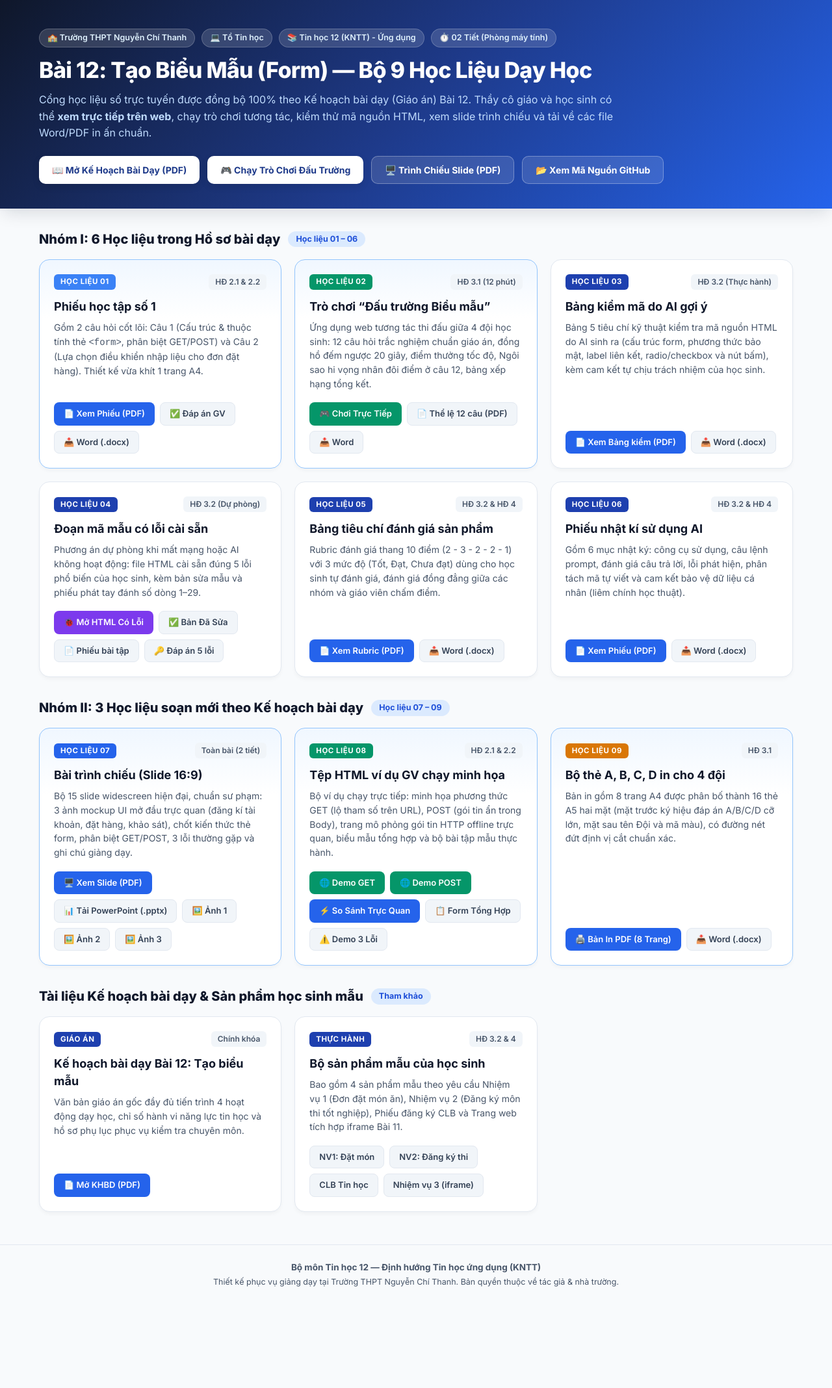
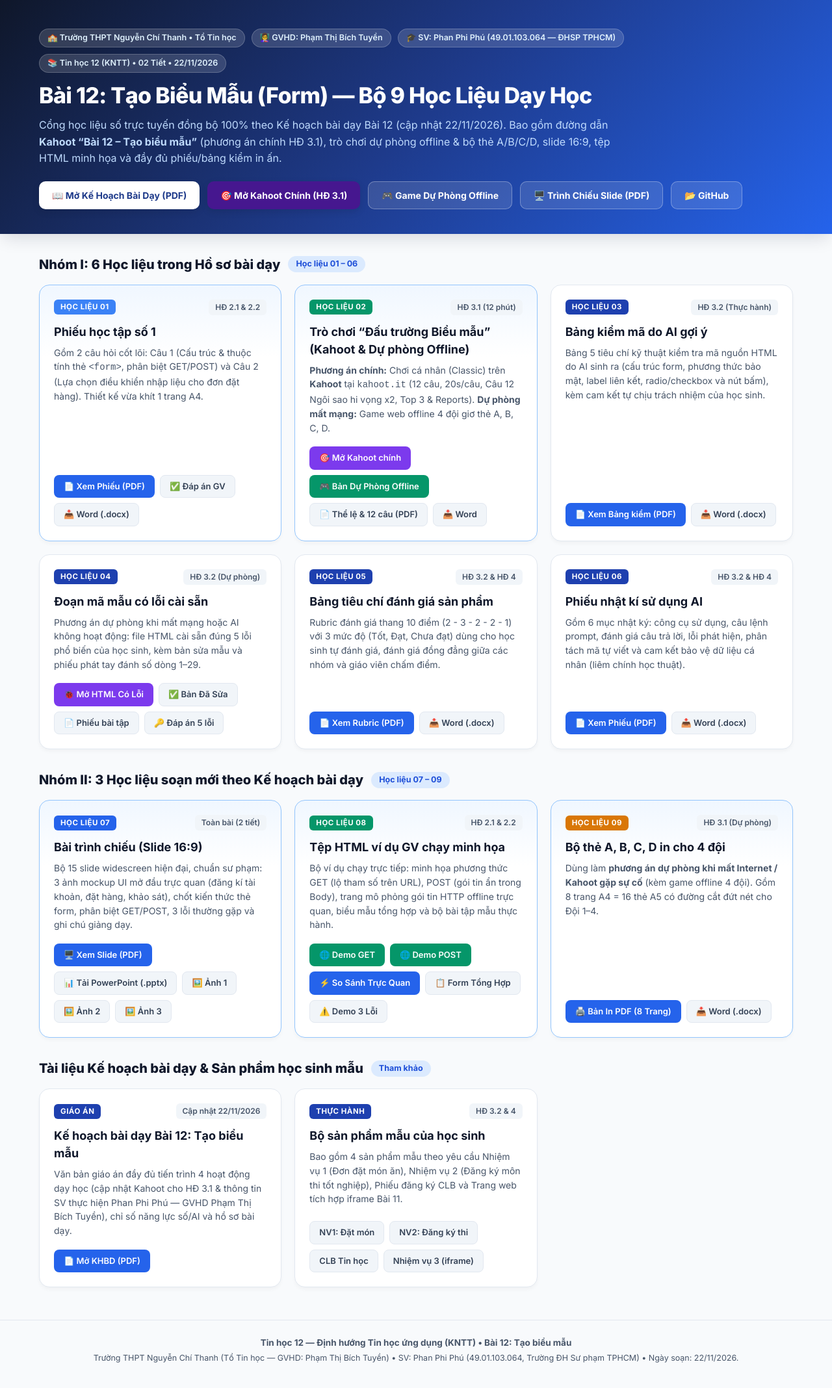
Before and after one commit to toiyeutinhoc238-sudo/khbd_bai_12, a plain HTML site: page index.html in a window 1280 px wide. Shown: the whole page at 65% size. Before the commit the page ends 2043 px from the top, so only its background shows below. Drawn offline with Linux system fonts and the light colour scheme.

Commit message:
Dong bo toan bo hoc lieu theo KHBD Bai 12 cap nhat 22/11/2026 (Kahoot HD 3.1 + thong tin GVHD/SV)

```diff
--- a/index.html
+++ b/index.html
@@ -336,20 +336,21 @@
   <header>
     <div class="container">
       <div class="badge-bar">
-        <span class="badge">🏫 Trường THPT Nguyễn Chí Thanh</span>
-        <span class="badge">💻 Tổ Tin học</span>
-        <span class="badge">📚 Tin học 12 (KNTT) - Ứng dụng</span>
-        <span class="badge">⏱️ 02 Tiết (Phòng máy tính)</span>
+        <span class="badge">🏫 Trường THPT Nguyễn Chí Thanh • Tổ Tin học</span>
+        <span class="badge">👩‍🏫 GVHD: Phạm Thị Bích Tuyền</span>
+        <span class="badge">🎓 SV: Phan Phi Phú (49.01.103.064 — ĐHSP TPHCM)</span>
+        <span class="badge">📚 Tin học 12 (KNTT) • 02 Tiết • 22/11/2026</span>
       </div>
       <h1>Bài 12: Tạo Biểu Mẫu (Form) — Bộ 9 Học Liệu Dạy Học</h1>
       <p class="subtitle">
-        Cổng học liệu số trực tuyến được đồng bộ 100% theo Kế hoạch bài dạy (Giáo án) Bài 12. Thầy cô giáo và học sinh có thể <strong>xem trực tiếp trên web</strong>, chạy trò chơi tương tác, kiểm thử mã nguồn HTML, xem slide trình chiếu và tải về các file Word/PDF in ấn chuẩn.
+        Cổng học liệu số trực tuyến đồng bộ 100% theo Kế hoạch bài dạy Bài 12 (cập nhật 22/11/2026). Bao gồm đường dẫn <strong>Kahoot “Bài 12 – Tạo biểu mẫu”</strong> (phương án chính HĐ 3.1), trò chơi dự phòng offline &amp; bộ thẻ A/B/C/D, slide 16:9, tệp HTML minh họa và đầy đủ phiếu/bảng kiểm in ấn.
       </p>
       <div class="header-actions">
-        <a href="KHBD%20Bài%2012.pdf" class="btn-header" target="_blank">📖 Mở Kế Hoạch Bài Dạy (PDF)</a>
-        <a href="Hoc_lieu_Bai_12/02_Tro_choi_Dau_truong_Bieu_mau/Dau_truong_Bieu_mau.html" class="btn-header" target="_blank">🎮 Chạy Trò Chơi Đấu Trường</a>
+        <a href="KHBD%20B%C3%A0i%2012.pdf" class="btn-header" target="_blank">📖 Mở Kế Hoạch Bài Dạy (PDF)</a>
+        <a href="https://create.kahoot.it/details/09b58c04-90d9-4d7e-8111-01bd7381cb11" class="btn-header" target="_blank" rel="noopener" style="background:#46178f; color:#fff;">🎯 Mở Kahoot Chính (HĐ 3.1)</a>
+        <a href="Hoc_lieu_Bai_12/02_Tro_choi_Dau_truong_Bieu_mau/Dau_truong_Bieu_mau.html" class="btn-header outline" target="_blank">🎮 Game Dự Phòng Offline</a>
         <a href="Hoc_lieu_Bai_12/07_Bai_trinh_chieu/Bai_12_Tao_bieu_mau.pdf" class="btn-header outline" target="_blank">🖥️ Trình Chiếu Slide (PDF)</a>
-        <a href="https://github.com/toiyeutinhoc238-sudo/khbd_bai_12" class="btn-header outline" target="_blank">📂 Xem Mã Nguồn GitHub</a>
+        <a href="https://github.com/toiyeutinhoc238-sudo/khbd_bai_12" class="btn-header outline" target="_blank">📂 GitHub</a>
       </div>
     </div>
   </header>
@@ -387,13 +388,14 @@
           <span class="item-tag">Học liệu 02</span>
           <span class="activity-tag">HĐ 3.1 (12 phút)</span>
         </div>
-        <h3 class="card-title">Trò chơi “Đấu trường Biểu mẫu”</h3>
+        <h3 class="card-title">Trò chơi “Đấu trường Biểu mẫu” (Kahoot &amp; Dự phòng Offline)</h3>
         <p class="card-desc">
-          Ứng dụng web tương tác thi đấu giữa 4 đội học sinh: 12 câu hỏi trắc nghiệm chuẩn giáo án, đồng hồ đếm ngược 20 giây, điểm thưởng tốc độ, Ngôi sao hi vọng nhân đôi điểm ở câu 12, bảng xếp hạng tổng kết.
+          <strong>Phương án chính:</strong> Chơi cá nhân (Classic) trên <strong>Kahoot</strong> tại <code>kahoot.it</code> (12 câu, 20s/câu, Câu 12 Ngôi sao hi vọng x2, Top 3 &amp; Reports). <strong>Dự phòng mất mạng:</strong> Game web offline 4 đội giơ thẻ A, B, C, D.
         </p>
         <div class="btn-group">
-          <a href="Hoc_lieu_Bai_12/02_Tro_choi_Dau_truong_Bieu_mau/Dau_truong_Bieu_mau.html" class="btn btn-success" target="_blank">🎮 Chơi Trực Tiếp</a>
-          <a href="Hoc_lieu_Bai_12/02_Tro_choi_Dau_truong_Bieu_mau/The_le_va_Bo_cau_hoi_Dau_truong_Bieu_mau.pdf" class="btn btn-subtle" target="_blank">📄 Thể lệ 12 câu (PDF)</a>
+          <a href="https://create.kahoot.it/details/09b58c04-90d9-4d7e-8111-01bd7381cb11" class="btn btn-purple" target="_blank" rel="noopener">🎯 Mở Kahoot chính</a>
+          <a href="Hoc_lieu_Bai_12/02_Tro_choi_Dau_truong_Bieu_mau/Dau_truong_Bieu_mau.html" class="btn btn-success" target="_blank">🎮 Bản Dự Phòng Offline</a>
+          <a href="Hoc_lieu_Bai_12/02_Tro_choi_Dau_truong_Bieu_mau/The_le_va_Bo_cau_hoi_Dau_truong_Bieu_mau.pdf" class="btn btn-subtle" target="_blank">📄 Thể lệ &amp; 12 câu (PDF)</a>
           <a href="Hoc_lieu_Bai_12/02_Tro_choi_Dau_truong_Bieu_mau/The_le_va_Bo_cau_hoi_Dau_truong_Bieu_mau.docx" class="btn btn-subtle" download>📥 Word</a>
         </div>
       </div>
@@ -516,11 +518,11 @@
       <div class="card highlight">
         <div class="card-top">
           <span class="item-tag" style="background:#d97706;">Học liệu 09</span>
-          <span class="activity-tag">HĐ 3.1</span>
+          <span class="activity-tag">HĐ 3.1 (Dự phòng)</span>
         </div>
         <h3 class="card-title">Bộ thẻ A, B, C, D in cho 4 đội</h3>
         <p class="card-desc">
-          Bản in gồm 8 trang A4 được phân bố thành 16 thẻ A5 hai mặt (mặt trước ký hiệu đáp án A/B/C/D cỡ lớn, mặt sau tên Đội và mã màu), có đường nét đứt định vị cắt chuẩn xác.
+          Dùng làm <strong>phương án dự phòng khi mất Internet / Kahoot gặp sự cố</strong> (kèm game offline 4 đội). Gồm 8 trang A4 = 16 thẻ A5 có đường cắt đứt nét cho Đội 1–4.
         </p>
         <div class="btn-group">
           <a href="Hoc_lieu_Bai_12/09_Bo_the_ABCD_4_doi/Bo_the_ABCD_4_doi.pdf" class="btn btn-primary" target="_blank">🖨️ Bản In PDF (8 Trang)</a>
@@ -540,14 +542,14 @@
       <div class="card">
         <div class="card-top">
           <span class="item-tag">Giáo Án</span>
-          <span class="activity-tag">Chính khóa</span>
+          <span class="activity-tag">Cập nhật 22/11/2026</span>
         </div>
         <h3 class="card-title">Kế hoạch bài dạy Bài 12: Tạo biểu mẫu</h3>
         <p class="card-desc">
-          Văn bản giáo án gốc đầy đủ tiến trình 4 hoạt động dạy học, chỉ số hành vi năng lực tin học và hồ sơ phụ lục phục vụ kiểm tra chuyên môn.
+          Văn bản giáo án đầy đủ tiến trình 4 hoạt động dạy học (cập nhật Kahoot cho HĐ 3.1 &amp; thông tin SV thực hiện Phan Phi Phú — GVHD Phạm Thị Bích Tuyền), chỉ số năng lực số/AI và hồ sơ bài dạy.
         </p>
         <div class="btn-group">
-          <a href="KHBD%20Bài%2012.pdf" class="btn btn-primary" target="_blank">📄 Mở KHBD (PDF)</a>
+          <a href="KHBD%20B%C3%A0i%2012.pdf" class="btn btn-primary" target="_blank">📄 Mở KHBD (PDF)</a>
         </div>
       </div>
 
@@ -573,8 +575,8 @@
 
   <footer>
     <div class="container">
-      <p><strong>Bộ môn Tin học 12 — Định hướng Tin học ứng dụng (KNTT)</strong></p>
-      <p style="margin-top: 4px; font-size: 12.5px;">Thiết kế phục vụ giảng dạy tại Trường THPT Nguyễn Chí Thanh. Bản quyền thuộc về tác giả &amp; nhà trường.</p>
+      <p><strong>Tin học 12 — Định hướng Tin học ứng dụng (KNTT) • Bài 12: Tạo biểu mẫu</strong></p>
+      <p style="margin-top: 4px; font-size: 12.5px;">Trường THPT Nguyễn Chí Thanh (Tổ Tin học — GVHD: Phạm Thị Bích Tuyền) • SV: Phan Phi Phú (49.01.103.064, Trường ĐH Sư phạm TPHCM) • Ngày soạn: 22/11/2026.</p>
     </div>
   </footer>
 
```
Also changed, not shown: Hoc_lieu_Bai_12/00_Mo_hoc_lieu_Bai_12.html (+9 -8 lines), Hoc_lieu_Bai_12/02_Tro_choi_Dau_truong_Bieu_mau/Dau_truong_Bieu_mau.html (+4 -3 lines), Hoc_lieu_Bai_12/index.html (+9 -8 lines), 15 other files.
